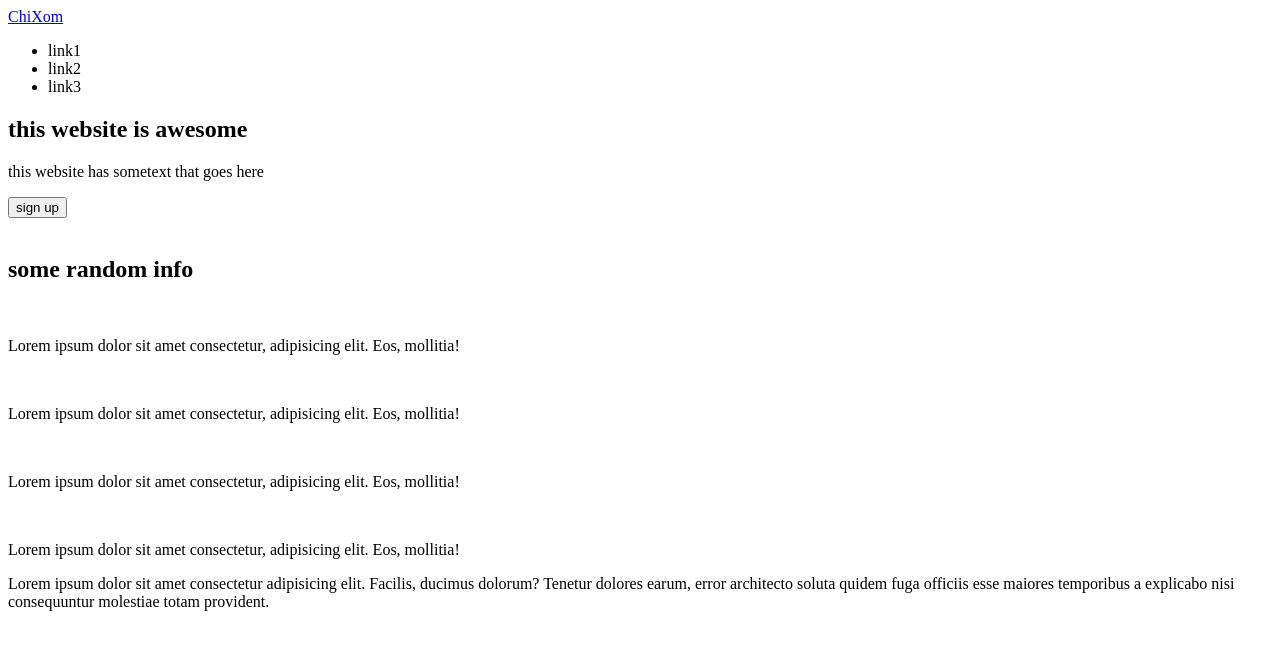
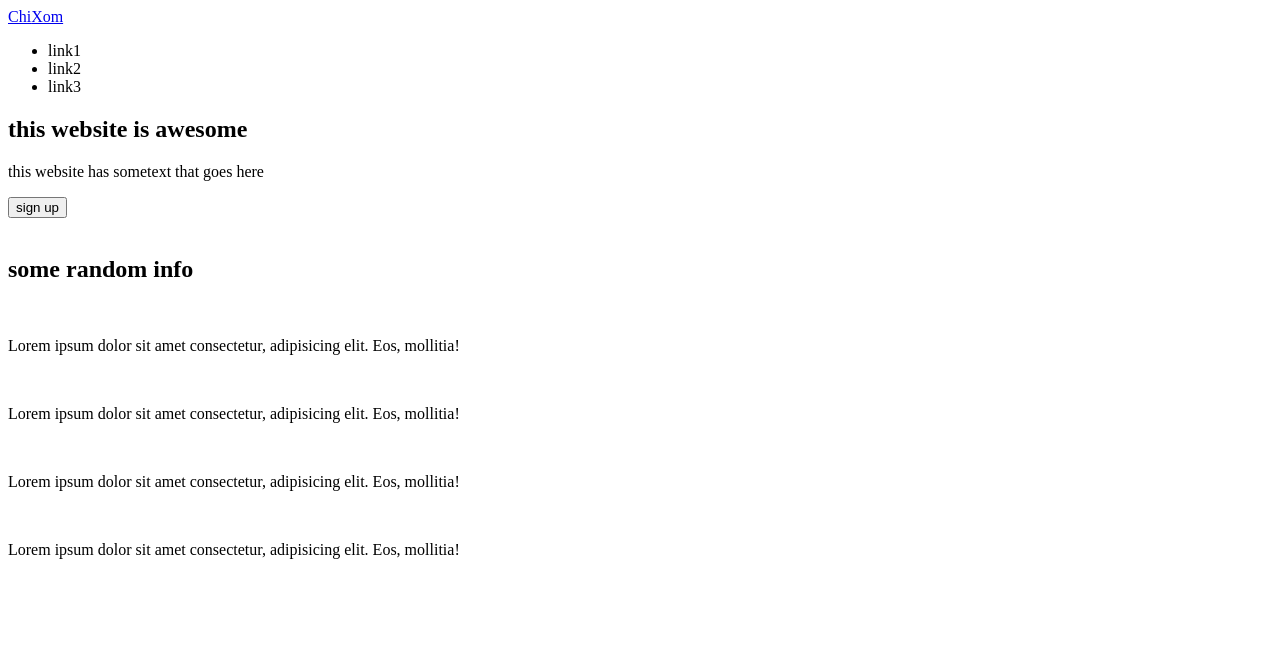
Before and after one commit to chisomchris/landing-page, a plain HTML site: page index.html in a window 1280 px wide. Drawn offline with Linux system fonts and the light colour scheme.

Commit message:
removed section

```diff
--- a/index.html
+++ b/index.html
@@ -64,13 +64,5 @@
             </div>
         </div>
     </section>
-    <section>
-        <p>
-            Lorem ipsum dolor sit amet consectetur adipisicing elit. Facilis,
-             ducimus dolorum? Tenetur dolores earum, error architecto soluta
-             quidem fuga officiis esse maiores temporibus a explicabo
-             nisi consequuntur molestiae totam provident.
-        </p>
-    </section>
 </body>
 </html>
```
